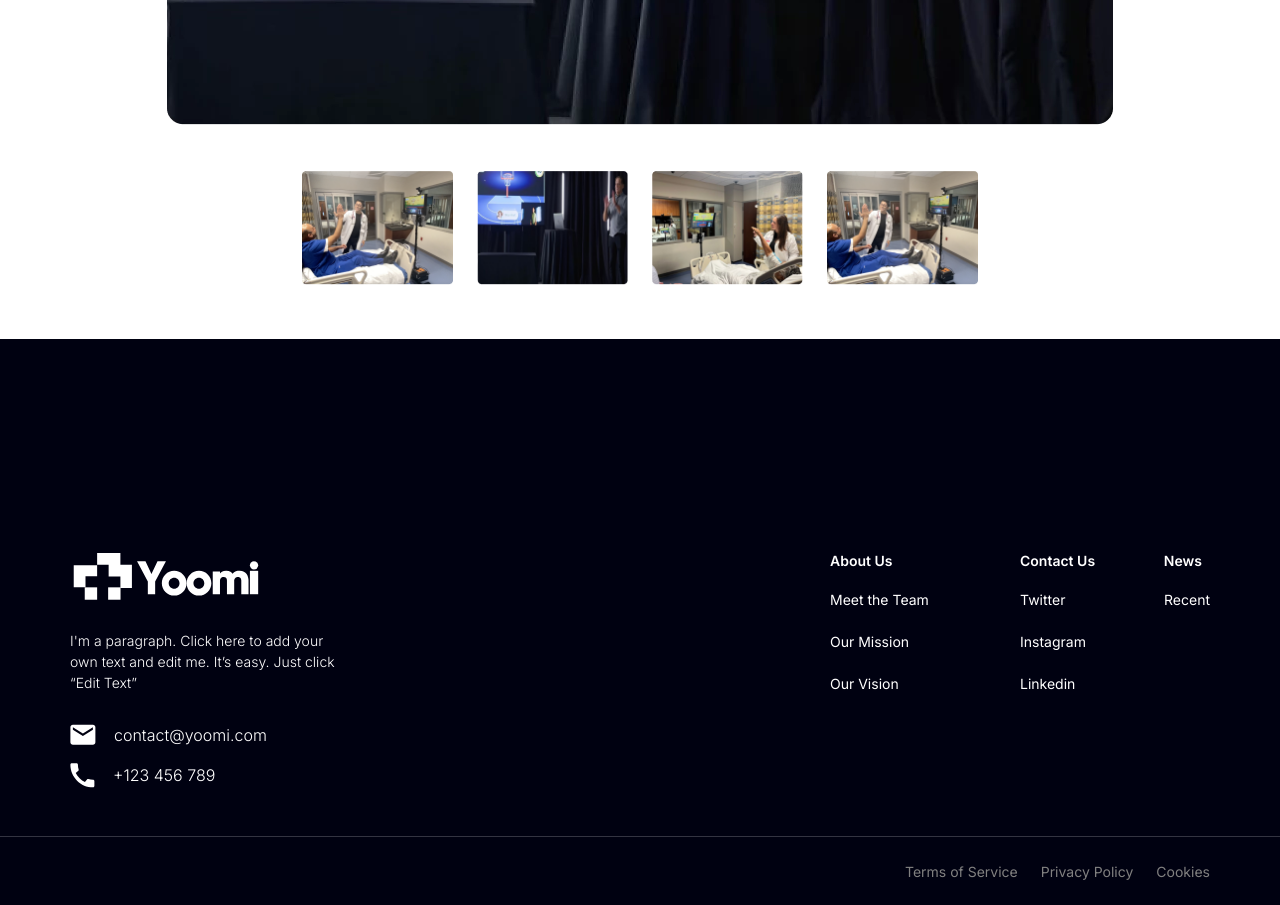
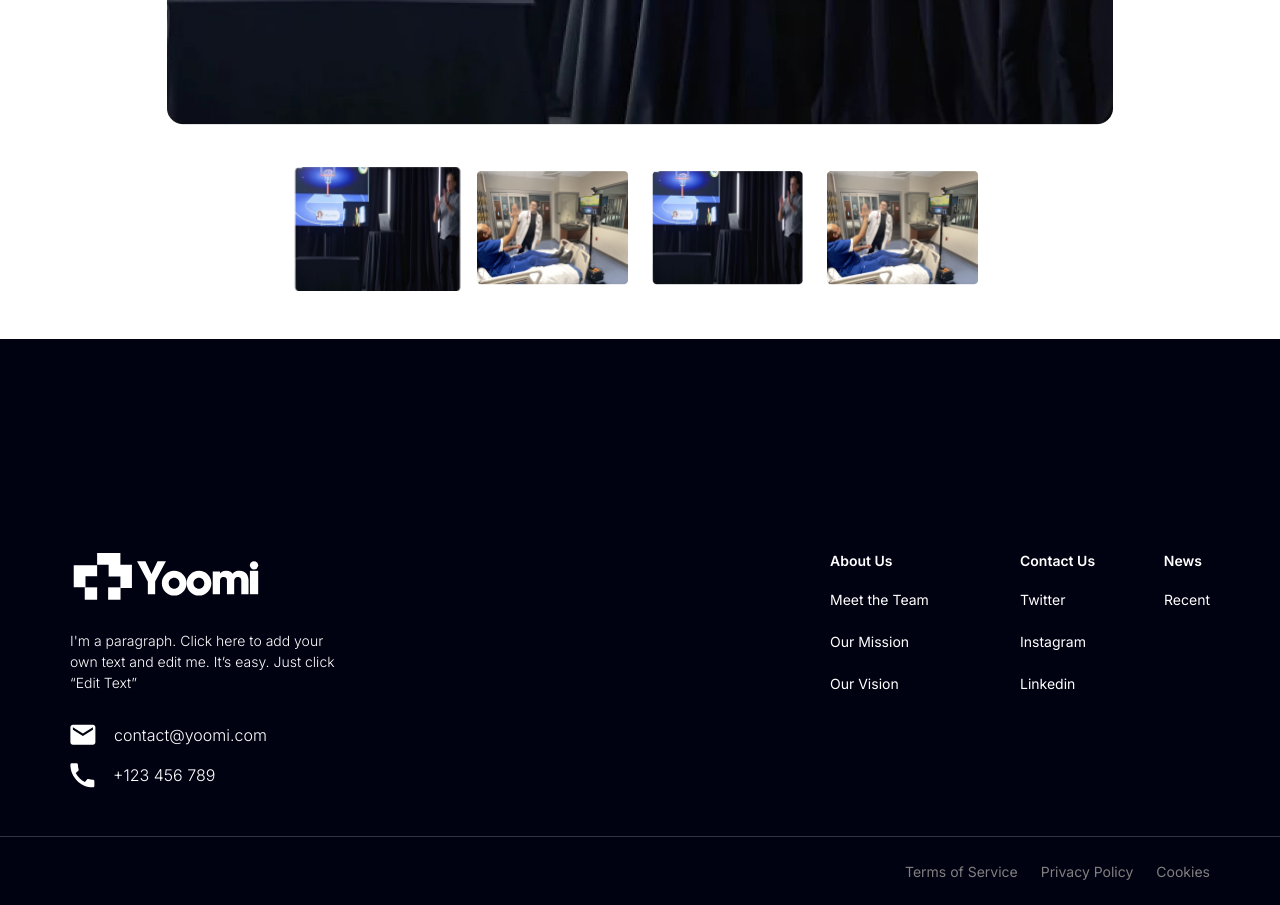
Before and after one commit to Sumit-Chouhan-devloper/yoomi, a React (Create React App) app: page / in a window 1280 px wide. Shown: the part 7880-8785 px from the top of the page. Built offline with nearby package versions, Linux system fonts and the light colour scheme.

Commit message:
chng in knowmore section

```diff
--- a/src/App.css
+++ b/src/App.css
@@ -64,3 +64,8 @@ body {
   background: rgba(7, 103, 135, 0.08);
   box-shadow: 0px 0px 13px 0px rgba(60, 27, 78, 0.21) inset;
 }
+
+#small_images .slick-current{
+  transform: scale(1.1);
+  transition: all 0.3s ease-in-out;
+}
--- a/src/components/homepage/KnowMore.tsx
+++ b/src/components/homepage/KnowMore.tsx
@@ -52,48 +52,50 @@ const KnowMore = () => {
                 </div>
               </Slider>
             </div>
-            <div className="slider-nav max-w-[700px] mx-auto mt-10">
+            <div className="slider-nav max-w-[700px] mx-auto" id="small_images">
               <Slider
                 asNavFor={nav1}
                 ref={(slider2) => setNav2(slider2)}
                 slidesToShow={4}
                 swipeToSlide={true}
-                focusOnSelect={true}>
-                <div className="px-3">
+                focusOnSelect={true}
+                infinite={false}
+              >
+                <div className="px-3 pt-10 cursor-pointer">
+                  <img
+                    className="w-[152px] h-[114px]"
+                    src={Images.knowMoreSlide2}
+                    alt="seminar-img"
+                  />
+                </div>
+                <div className="px-3 pt-10 cursor-pointer">
                   <img
                     className="w-[152px] h-[114px]"
                     src={Images.knowMoreSlide1}
                     alt="hospital-room"
                   />
                 </div>
-                <div className="px-3">
+                <div className="px-3 pt-10 cursor-pointer">
                   <img
                     className="w-[152px] h-[114px]"
                     src={Images.knowMoreSlide2}
                     alt="seminar-img"
                   />
                 </div>
-                <div className="px-3">
-                  <img
-                    className="w-[152px] h-[114px]"
-                    src={Images.knowMoreSlide3}
-                    alt="hospital-room"
-                  />
-                </div>
-                <div className="px-3">
-                  <img
-                    className="w-[152px] h-[114px]"
-                    src={Images.knowMoreSlide4}
-                    alt="hospital-room"
-                  />
-                </div>
-                <div className="px-3">
+                <div className="px-3 pt-10 cursor-pointer">
                   <img
                     className="w-[152px] h-[114px]"
                     src={Images.knowMoreSlide1}
                     alt="hospital-room"
                   />
                 </div>
+                {/* <div className="px-3 pt-10">
+                  <img
+                    className="w-[152px] h-[114px]"
+                    src={Images.knowMoreSlide1}
+                    alt="hospital-room"
+                  />
+                </div> */}
               </Slider>
             </div>
           </div>
```
